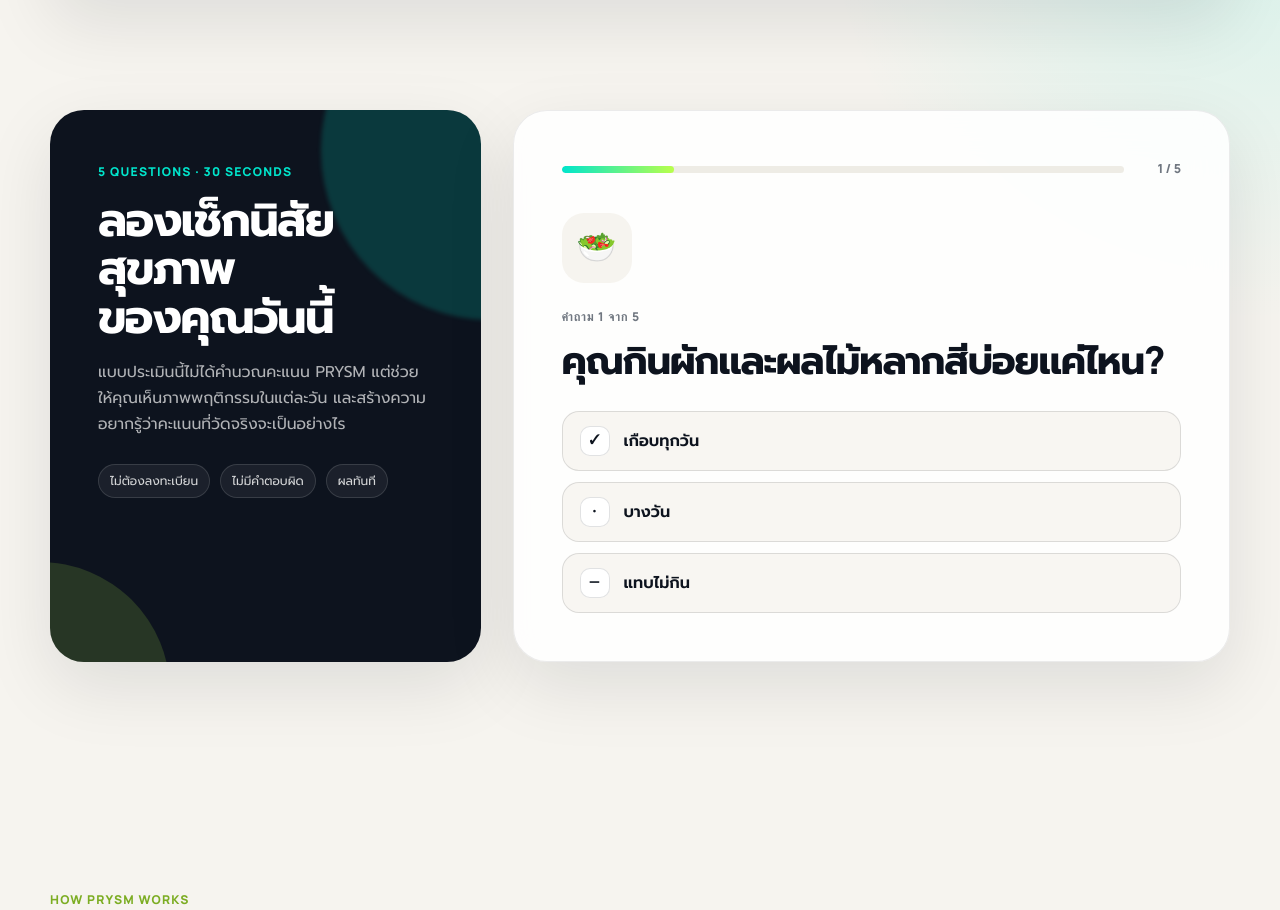
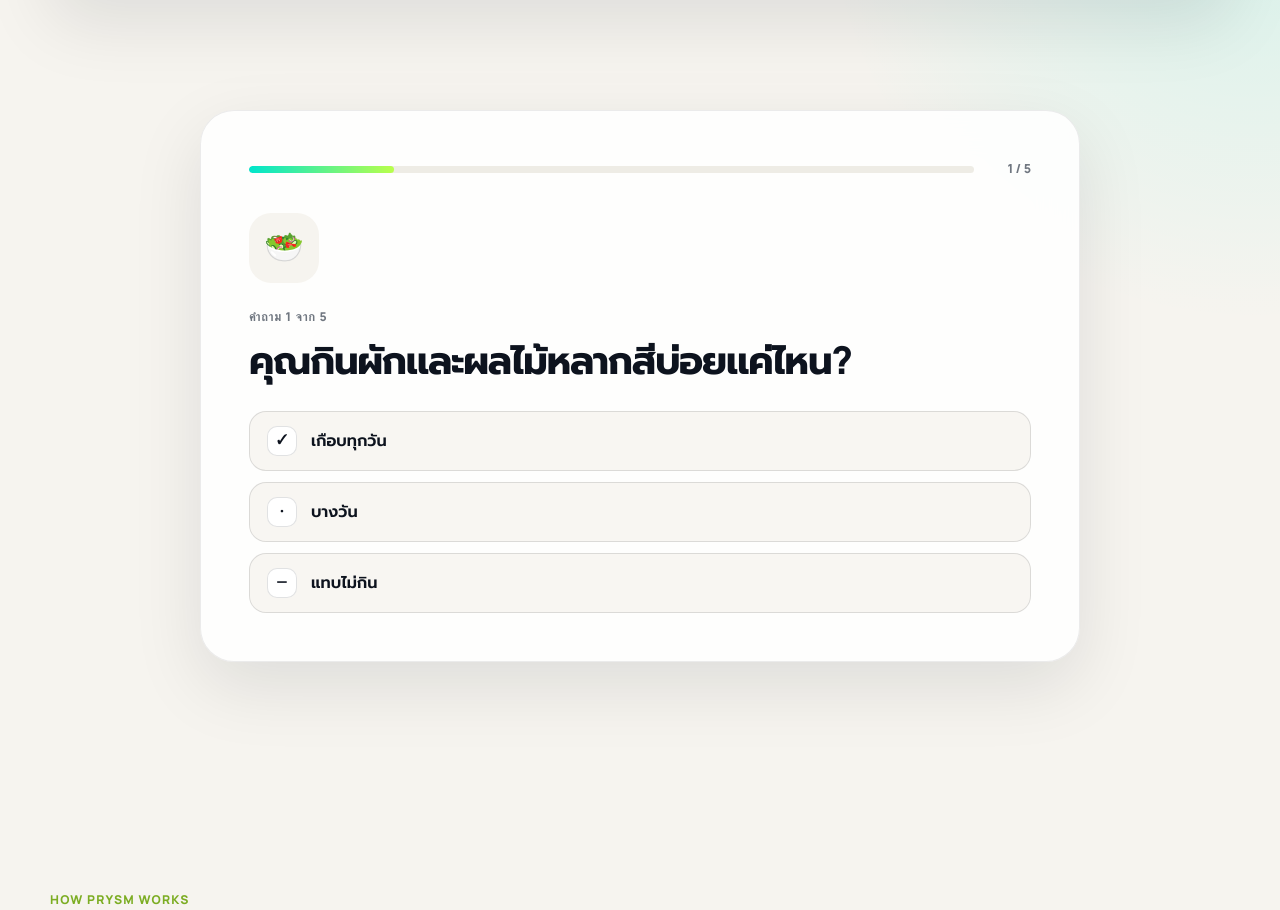
Before and after one commit to Ong-TeamElite/prysm-scan-Ong, a plain HTML site: page index.html in a window 1280 px wide. Shown: the part 930-1840 px from the top of the page. Drawn offline with Linux system fonts and the light colour scheme.

Commit message:
Update index.html

```diff
--- a/index.html
+++ b/index.html
@@ -474,9 +474,11 @@
 
     .quiz-wrap {
       display: grid;
-      grid-template-columns: .75fr 1.25fr;
-      gap: 32px;
+      grid-template-columns: 1fr;
+      gap: 0;
       align-items: stretch;
+      max-width: 880px;
+      margin-inline: auto;
     }
 
     .quiz-intro {
@@ -1031,7 +1033,6 @@
       .hero-actions { justify-content: center; }
       .hero-visual { min-height: 560px; }
 
-      .quiz-wrap,
       .coach { grid-template-columns: 1fr; }
 
       .quiz-intro { min-height: auto; }
@@ -1077,7 +1078,7 @@
 
       .section { padding: 80px 0; }
       .section-title { font-size: clamp(2.05rem, 11vw, 3.3rem); }
-      .quiz-wrap { gap: 16px; }
+      .quiz-wrap { gap: 0; }
       .quiz-intro, .quiz-card { border-radius: 26px; }
       .quiz-card { min-height: 540px; padding: 24px 20px; }
       .question-text { font-size: 1.62rem; }
@@ -1202,20 +1203,7 @@
     <section class="section" id="challenge">
       <div class="shell">
         <div class="quiz-wrap">
-          <aside class="quiz-intro">
-            <span class="section-kicker" data-i18n="quizKicker">5 Questions · 30 Seconds</span>
-            <h2 data-i18n-html="quizIntroTitle">ลองเช็กนิสัยสุขภาพ<br>ของคุณวันนี้</h2>
-            <p data-i18n="quizIntroCopy">
-              แบบประเมินนี้ไม่ได้คำนวณคะแนน PRYSM แต่ช่วยให้คุณเห็นภาพพฤติกรรมในแต่ละวัน และสร้างความอยากรู้ว่าคะแนนที่วัดจริงจะเป็นอย่างไร
-            </p>
-            <div class="quiz-meta">
-              <span data-i18n="meta1">ไม่ต้องลงทะเบียน</span>
-              <span data-i18n="meta2">ไม่มีคำตอบผิด</span>
-              <span data-i18n="meta3">ผลทันที</span>
-            </div>
-          </aside>
-
-          <section class="quiz-card" aria-live="polite">
+<section class="quiz-card" aria-live="polite">
             <div class="quiz-progress">
               <div class="progress-track" aria-hidden="true">
                 <div class="progress-fill" id="progressFill"></div>
```
